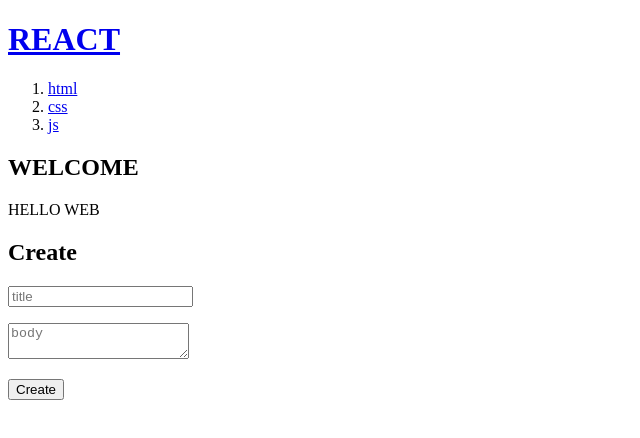
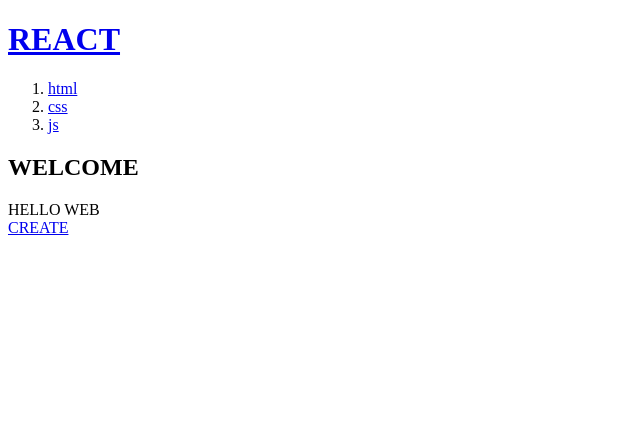
Before and after one commit to HanSeongDeok/React, a React (Create React App) app: page / in a window 1280 px wide. Shown: the top 438 px of the page, without its empty margins (0-640 px from the left). Built offline with nearby package versions, Linux system fonts and the light colour scheme.

Commit message:
[LIFECODING] 지역 state 관리 활용
- 지역 state 관리 활용

```diff
--- a/src/App.js
+++ b/src/App.js
@@ -5,15 +5,24 @@
 import { HeaderAlert, NavAlert } from './events/alertEvent';
 import topics from './components/Nav/topics';
 import { ContentProvider, useContent } from './states/modes';
+import { useState } from 'react';
 
 function App() {
-  const test = useContent().topic;
+  const [currentPage, setPage] = useState("default");
+  const HandlePage = (e, page) => {
+    e.preventDefault();
+    setPage(page);
+  }
+  let content = currentPage === "create" ? <DefaultCreate onCreate = {createFunc}/> : null;
   return (
     <div>
       <DefaultHeader title= "REACT" onChangeMode = {HeaderAlert}/>
       <DefaultNav topic = {useContent().topic} onChangeMode = {NavAlert}/>
       { useContent().compo }
-      <DefaultCreate onCreate = {createFunc}/>
+      <a href='/create' onClick={e=>HandlePage(e, "create")}>
+        CREATE
+      </a>
+      {content}
     </div>
   );
 }
```
